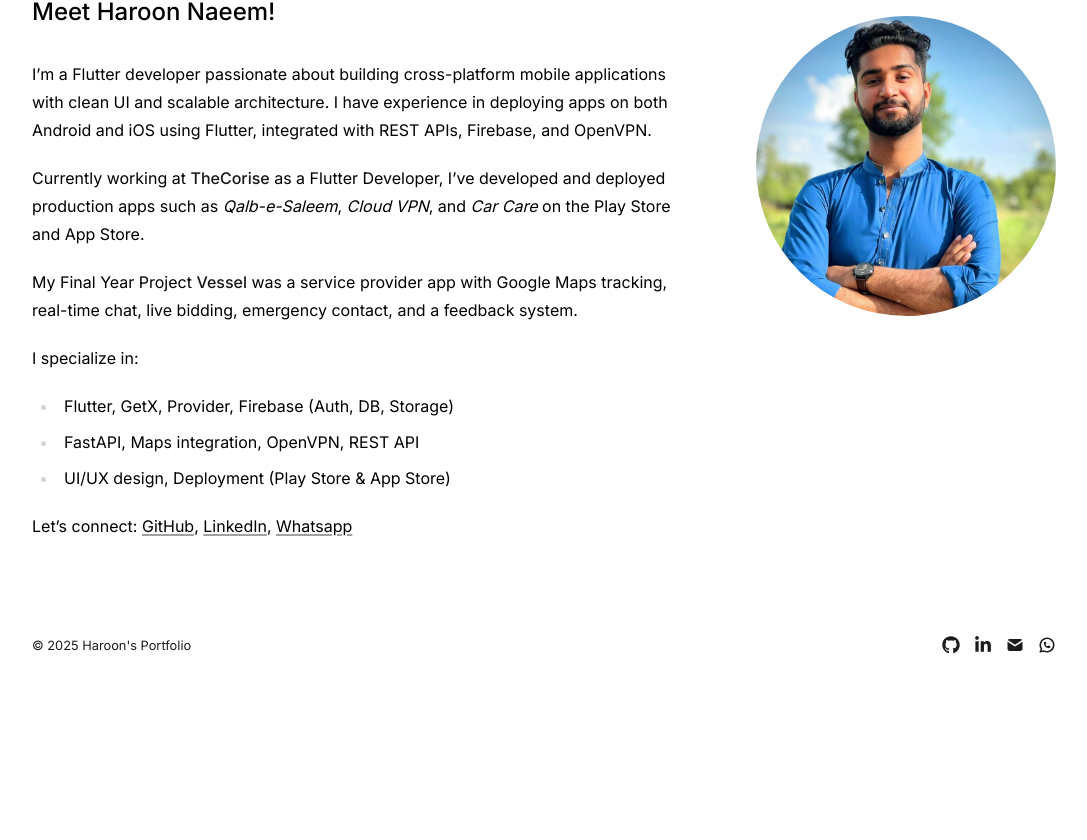
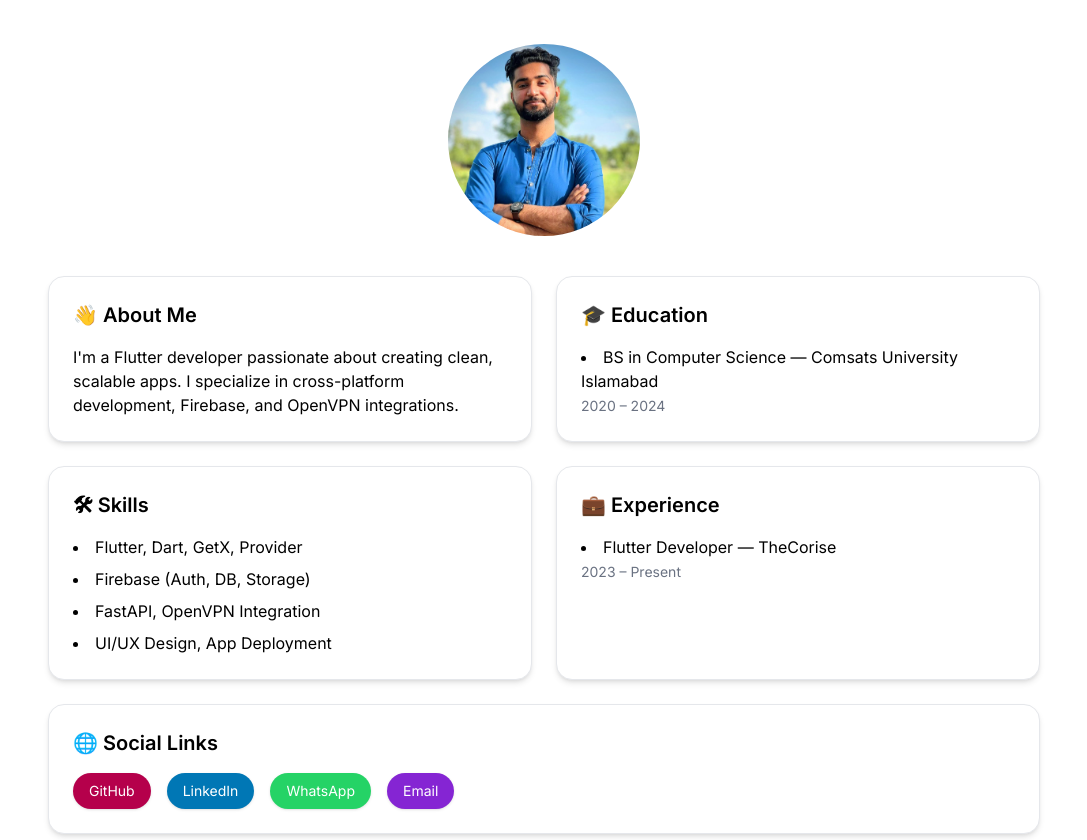
Before and after one commit to Haroon1o1/haroon-portfolio, a Next.js app: page / in a window 1280 px wide. Shown: the part 200-1040 px from the top of the page, without its empty margins (96-1183 px from the left). Before the commit the page ends 903 px from the top, so only its background shows below. Built offline with nearby package versions, Linux system fonts and the light colour scheme.

Commit message:
ui changed

```diff
--- a/app/page.tsx
+++ b/app/page.tsx
@@ -1,55 +1,128 @@
+"use client";
+
 import Image from "next/image";
-import Link from "next/link";
+import { useEffect, useState } from "react";
 import { socialLinks } from "./lib/config";
 
 export default function Page() {
+  const [loaded, setLoaded] = useState(false);
+
+  useEffect(() => {
+    setLoaded(true);
+  }, []);
+
+  const cardClass =
+    "rounded-2xl shadow-md border border-gray-200 dark:border-gray-700 p-6 bg-white dark:bg-gray-900 hover:shadow-lg transition-all";
+
   return (
-    <section>
-      <a href={socialLinks.linkedin} target="_blank" rel="noopener noreferrer">
+    <section className="max-w-6xl mx-auto px-4 py-12">
+      {/* Profile Image */}
+      <div className="flex justify-center mb-10">
         <Image
           src="/profile.png"
           alt="Profile photo"
-          className="rounded-full bg-gray-100 block lg:mt-5 mt-0 lg:mb-5 mb-10 mx-auto sm:float-right sm:ml-5 sm:mb-5 hover:grayscale-0"
+          className={`rounded-full bg-gray-100 w-48 h-48 object-cover transition duration-700 ${
+            loaded ? "opacity-100 grayscale-0" : "opacity-0 grayscale"
+          }`}
           unoptimized
-          width={300}
-          height={300}
+          width={192}
+          height={192}
           priority
         />
-      </a>
-      <h1 className="mb-8 text-2xl font-medium">Meet Haroon Naeem!</h1>
-      <div className="prose prose-neutral dark:prose-invert">
-        <p>
-          I’m a Flutter developer passionate about building cross-platform mobile applications
-          with clean UI and scalable architecture. I have experience in deploying apps on both
-          Android and iOS using Flutter, integrated with REST APIs, Firebase, and OpenVPN.
-        </p>
-        <p>
-          Currently working at <strong>TheCorise</strong> as a Flutter Developer, I’ve developed
-          and deployed production apps such as <em>Qalb-e-Saleem</em>, <em>Cloud VPN</em>, and{" "}
-          <em>Car Care</em> on the Play Store and App Store.
-        </p>
-        <p>
-          My Final Year Project <strong>Vessel</strong> was a service provider app with Google
-          Maps tracking, real-time chat, live bidding, emergency contact, and a feedback system.
-        </p>
+      </div>
 
-        <p>
-          I specialize in:
-        </p>
-        <ul>
-          <li>Flutter, GetX, Provider, Firebase (Auth, DB, Storage)</li>
-          <li>FastAPI, Maps integration, OpenVPN, REST API</li>
-          <li>UI/UX design, Deployment (Play Store & App Store)</li>
-        </ul>
-        <p>
-          Let’s connect:
-          {" "}
-          <a href={socialLinks.github} target="_blank" rel="noopener noreferrer">GitHub</a>,
-          {" "}
-          <a href={socialLinks.linkedin} target="_blank" rel="noopener noreferrer">LinkedIn</a>,
-          {" "}
-          <a href={socialLinks.whatsapp} target="_blank" rel="noopener noreferrer">Whatsapp</a>
-        </p>
+      {/* Grid Layout */}
+      <div className="grid grid-cols-1 md:grid-cols-2 gap-6">
+        {/* About Me Card */}
+        <div className={cardClass}>
+          <h2 className="text-xl font-semibold mb-4">👋 About Me</h2>
+          <p>
+            I'm a Flutter developer passionate about creating clean, scalable apps. I specialize
+            in cross-platform development, Firebase, and OpenVPN integrations.
+          </p>
+        </div>
+
+        {/* Education Card */}
+        <div className={cardClass}>
+          <h2 className="text-xl font-semibold mb-4">🎓 Education</h2>
+          <ul className="list-disc list-inside space-y-2">
+            <li>
+              BS in Computer Science — Comsats University Islamabad
+              <br />
+              <span className="text-sm text-gray-500 dark:text-gray-400">2020 – 2024</span>
+            </li>
+          </ul>
+        </div>
+
+        {/* Skills Card */}
+        <div className={cardClass}>
+          <h2 className="text-xl font-semibold mb-4">🛠 Skills</h2>
+          <ul className="list-disc list-inside space-y-2">
+            <li>Flutter, Dart, GetX, Provider</li>
+            <li>Firebase (Auth, DB, Storage)</li>
+            <li>FastAPI, OpenVPN Integration</li>
+            <li>UI/UX Design, App Deployment</li>
+          </ul>
+        </div>
+
+        {/* Experience Card */}
+        <div className={cardClass}>
+          <h2 className="text-xl font-semibold mb-4">💼 Experience</h2>
+          <ul className="list-disc list-inside space-y-2">
+            <li>
+              Flutter Developer — TheCorise
+              <br />
+              <span className="text-sm text-gray-500 dark:text-gray-400">2023 – Present</span>
+              <br />
+
+            </li>
+          </ul>
+        </div>
+
+        {/* Social Media Card */}
+        <div className={`${cardClass} md:col-span-2`}>
+          <h2 className="text-xl font-semibold mb-4">🌐 Social Links</h2>
+          <div className="flex flex-wrap gap-4">
+            <a
+              href={socialLinks.github}
+              target="_blank"
+              rel="noopener noreferrer"
+              className="no-underline px-4 py-2 rounded-full text-sm text-white shadow hover:scale-105 transition"
+              style={{ backgroundColor: "#B5004BFF" }}
+            >
+              GitHub
+            </a>
+
+            <a
+              href={socialLinks.linkedin}
+              target="_blank"
+              rel="noopener noreferrer"
+              className="no-underline px-4 py-2 rounded-full text-sm text-white shadow hover:scale-105 transition"
+              style={{ backgroundColor: "#0077b5" }}
+            >
+              LinkedIn
+            </a>
+
+            <a
+              href={socialLinks.whatsapp}
+              target="_blank"
+              rel="noopener noreferrer"
+              className="no-underline px-4 py-2 rounded-full text-sm text-white shadow hover:scale-105 transition"
+              style={{ backgroundColor: "#25D366" }}
+            >
+              WhatsApp
+            </a>
+            <a
+              href={socialLinks.email}
+              target="_blank"
+              rel="noopener noreferrer"
+              className="no-underline px-4 py-2 rounded-full text-sm text-white shadow hover:scale-105 transition"
+              style={{ backgroundColor: "#8525D3FF" }}
+            >
+              Email
+            </a>
+          </div>
+        </div>
       </div>
     </section>
   );
--- a/app/photos/page.tsx
+++ b/app/photos/page.tsx
@@ -11,17 +11,17 @@ export default function Photos() {
   return (
     <section>
       <h1 className="mb-8 text-2xl font-medium">Photos</h1>
-      <ImageGrid
-        columns={3}
-        images={[
-          { src: "/photos/photo1.png", alt: "Fitxol" },
-          { src: "/photos/photo2.png", alt: "Qalb e Saleem" },
-          { src: "/photos/photo3.png", alt: "HearMate" },
+    <ImageGrid
+  columns={3}
+  images={[
+    { src: "/photos/photo1.png", alt: "Fitxol", href: "https://haroon-portfolio-final.vercel.app/projects/fitxol" },
+    { src: "/photos/photo2.png", alt: "Qalb e Saleem", href: "https://haroon-portfolio-final.vercel.app/projects/qalb-e-saleem" },
+    { src: "/photos/photo3.png", alt: "HearMate", href: "https://haroon-portfolio-final.vercel.app/projects/Hearmate" },
+  ]}
+/>
 
-        ]}
-      />
 
-      {/* <ImageGrid
+      {/* { <ImageGrid
         columns={2}
         images={[
          { src: "/photos/photo1.png", alt: "Fitxol" },
@@ -29,7 +29,7 @@ export default function Photos() {
           { src: "/photos/photo3.png", alt: "HearMate" },
 
         ]}
-      /> */}
+      /> }   */}
 
       {/* <ImageGrid
         columns={4}
```
